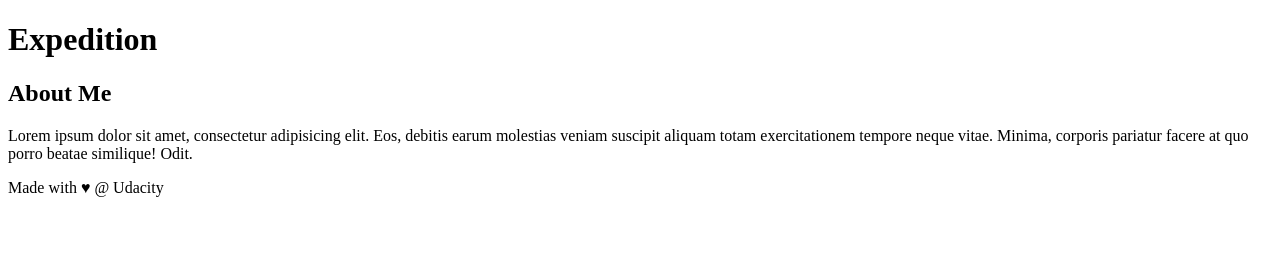
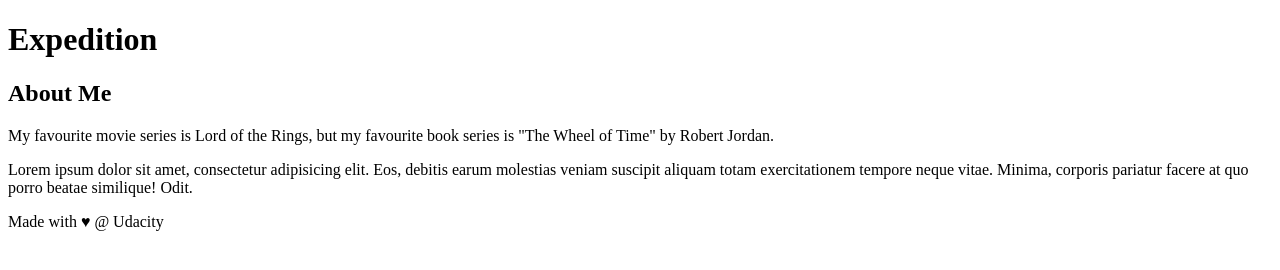
Before and after one commit to MoTheMighty/new-git-project, a plain HTML site: page index.html in a window 1280 px wide. Drawn offline with Linux system fonts and the light colour scheme.

Commit message:
Add my favourite movie and book series

```diff
--- a/index.html
+++ b/index.html
@@ -22,6 +22,8 @@
     <aside>
       <h2>About Me</h2>
 
+      <p> My favourite movie series is Lord of the Rings, but my favourite book series is "The Wheel of Time" by Robert Jordan. </p>
+
       <p>Lorem ipsum dolor sit amet, consectetur adipisicing elit. Eos, debitis earum molestias veniam suscipit aliquam totam exercitationem tempore neque vitae. Minima, corporis pariatur facere at quo porro beatae similique! Odit.</p>
     </aside>
     <!-- end of new content -->
```
